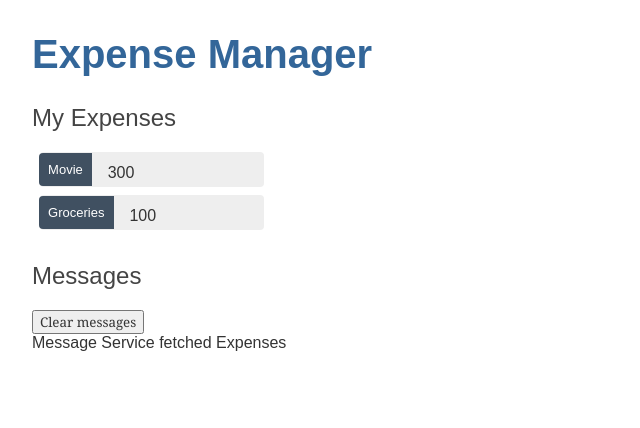
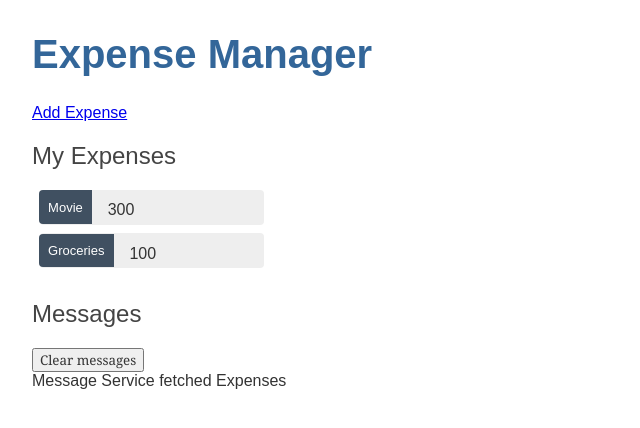
Before and after one commit to adarsh-godabole/Expense-Manager-MEAN, an Angular app: page /addexpense in a window 1280 px wide. Before the commit this address led to /. Shown: the top 428 px of the page, without its empty margins (0-640 px from the left). Built offline with nearby package versions, Linux system fonts and the light colour scheme.

Commit message:
Added Routing

```diff
--- a/src/app/app-routing.module.ts
+++ b/src/app/app-routing.module.ts
@@ -1,7 +1,11 @@
 import { NgModule } from '@angular/core';
 import { RouterModule, Routes } from '@angular/router';
 
-const routes: Routes = [];
+import { AddExpenseComponent } from './add-expense/add-expense.component'
+
+const routes: Routes = [
+  {path:'addexpense' , component:AddExpenseComponent}
+];
 
 @NgModule({
   imports: [RouterModule.forRoot(routes)],
--- a/src/app/app.component.html
+++ b/src/app/app.component.html
@@ -1,3 +1,6 @@
 <h1>{{title}}</h1>
-<app-add-expense></app-add-expense>
+<nav>
+    <a routerLink='/addexpense'>Add Expense</a>
+</nav>
+<router-outlet></router-outlet>
 <app-message></app-message>
```
